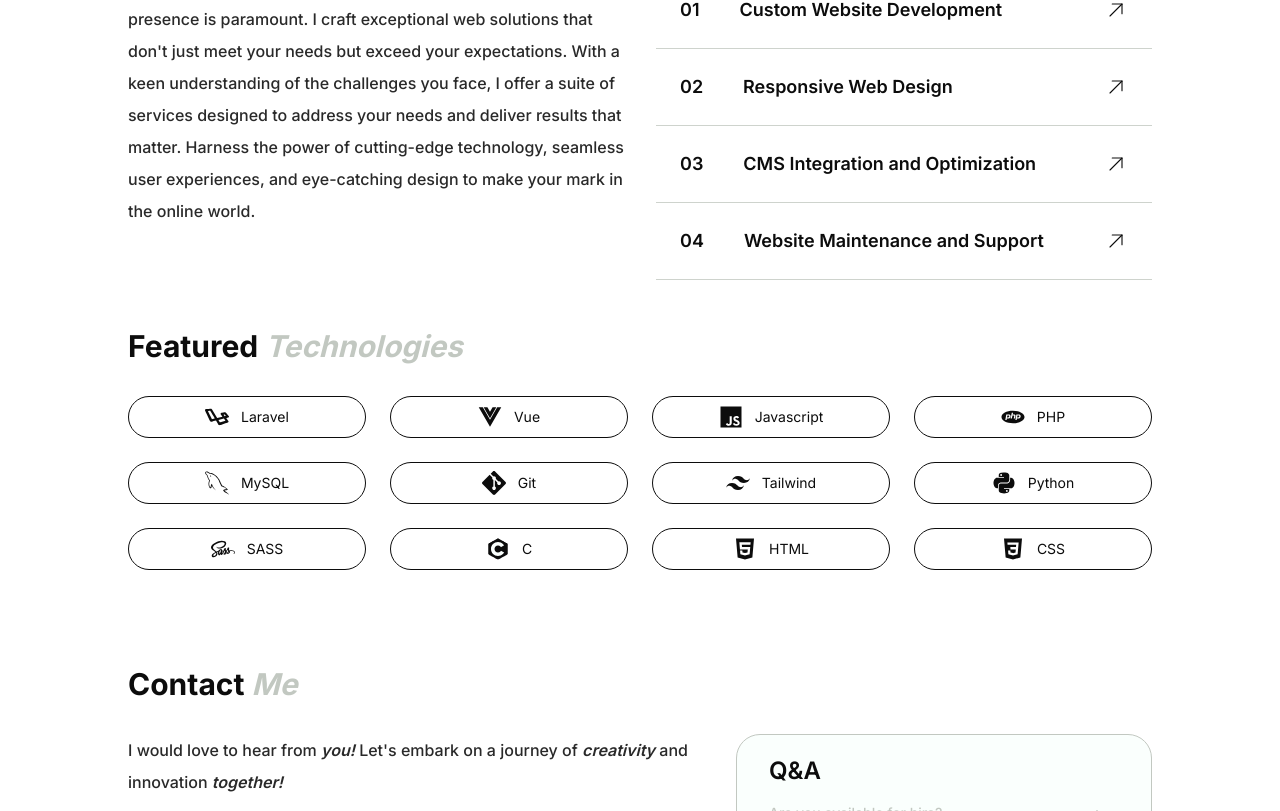
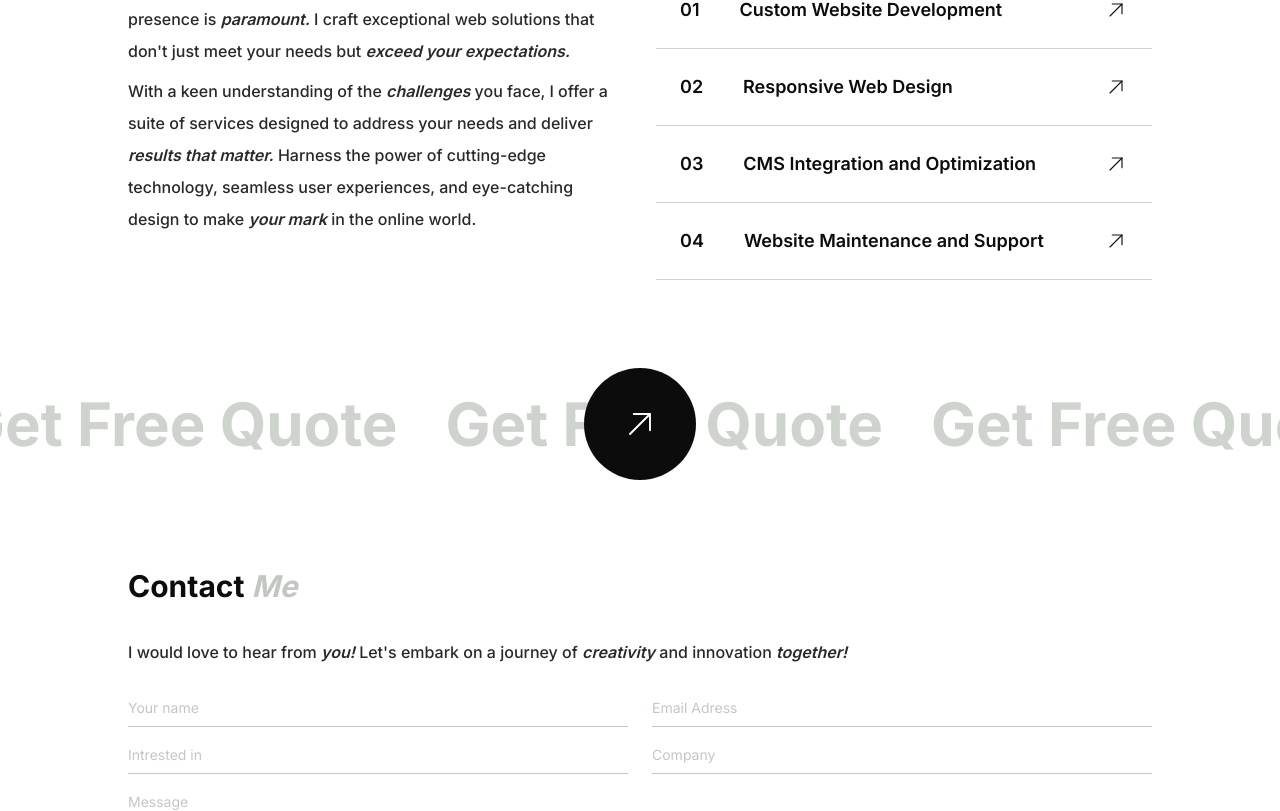
Before and after one commit to Abdallah01win/Portfolio, a Vue app: page / in a window 1280 px wide. Shown: the part 1929-2740 px from the top of the page. Built offline with nearby package versions, Linux system fonts and the light colour scheme.

Commit message:
build and style text row component

```diff
--- a/src/components/Contact.vue
+++ b/src/components/Contact.vue
@@ -3,14 +3,14 @@ import ArrowUp from "./icons/ArrowUp.vue";
 import FAQSection from "./FAQSection.vue";
 </script>
 <template>
-  <section class="xl:max-w-[1024px] mx-auto my-24">
+  <section class="xl:max-w-[1024px] mx-auto mb-24">
     <h2 class="text-3xl font-bold mb-8">
       <span>Contact </span>
       <span class="text-myGray-500 italic">Me</span>
     </h2>
     <div class="rounded-3xl ">
       <div class="grid grid-cols-7 gap-x-10 ">
-        <form action="#" method="post" class="flex flex-col gap-y-2.5 col-span-4">
+        <form action="#" method="post" class="flex flex-col gap-y-2.5 col-span-7">
           <div class="mb-3">
             <p class="leading-8 text-base text-myDark-400">I would love to hear from <span
                 class="italic font-semibold">you!</span>
@@ -43,7 +43,7 @@ import FAQSection from "./FAQSection.vue";
         </form>
 
         <div class="col-span-3">
-          <FAQSection />
+          <!-- <FAQSection /> -->
         </div>
       </div>
     </div>
--- a/src/components/FAQSection.vue
+++ b/src/components/FAQSection.vue
@@ -1,11 +1,11 @@
 <script setup>
-import { ref, computed } from 'vue'
+import { ref } from 'vue'
+import ArrowUp from './icons/ArrowUp.vue';
 const questions = ref([
   { question: "Are you available for hire?", answer: "Lorem ipsum dolor sit amet consectetur adipisicing elit. Itaque velit dolorem reiciendis possimus ipsum sit rerum aspernatur provident dignissimos id?", isOpen: false },
   { question: "What technologies do you use?", answer: "Lorem ipsum dolor sit amet consectetur adipisicing elit. Itaque velit dolorem reiciendis possimus ipsum sit rerum aspernatur provident dignissimos id?", isOpen: false },
   { question: "Question 3", answer: "Answer 3", isOpen: false },
   { question: "Question 4", answer: "Answer 4", isOpen: false },
-  { question: "Question 5", answer: "Answer 5", isOpen: false },
 ]);
 
 const toggleAccordion = (index) => {
@@ -13,6 +13,11 @@ const toggleAccordion = (index) => {
     q.isOpen = i === index ? !q.isOpen : false;
   });
 };
+
+const showDescription = ref([])
+for (let i = 0; i < questions.length; i++) {
+  showDescription.value.push(false);
+}
 </script>
 
 <template>
@@ -35,4 +40,38 @@ const toggleAccordion = (index) => {
       </div>
     </div>
   </div>
+
+  <!-- <div class="text-lg font-semibold">
+    <div v-for="(question, index) in questions" :key="question"
+      :class="[index === questions.length - 1 ? 'border-b' : '']" class="border-t border-myGray-500/80 py-6 px-6">
+      <div class="flex items-center justify-between ">
+        <div class="flex items-center gap-x-10">
+          <div><span v-if="index < 9">0</span>{{ index + 1 }}</div>
+          <div>{{ question.question }}</div>
+        </div>
+        <div class="cursor-pointer transition-all duration-[0.3s]"
+          @click="showDescription[index] = !showDescription[index]" :class="{ 'rotate-90': showDescription[index] }">
+          <ArrowUp class="w-6" />
+        </div>
+      </div>
+      <div class="text-myGray-200 text-sm font-normal leading-6"
+        :class="['description', { show: showDescription[index] }]">
+        {{ question.answer }}
+      </div>
+    </div>
+  </div> -->
 </template>
+
+<style scoped>
+.description {
+  height: 0;
+  margin-top: 0px;
+  overflow: hidden;
+  transition: height, margin-top 0.3s ease;
+}
+
+.description.show {
+  height: fit-content;
+  margin-top: 16px;
+}
+</style>
--- a/src/components/Services.vue
+++ b/src/components/Services.vue
@@ -38,11 +38,17 @@ for (let i = 0; i < services.length; i++) {
         <div class="grid grid-cols-2 gap-x-8">
             <div>
                 <p class="leading-8 text-base text-myDark-400 mb-2">In today's fast-paced digital landscape, a captivating
-                    online presence is paramount. I craft exceptional web solutions that don't just meet your needs but
-                    exceed your expectations. With
-                    a keen understanding of the challenges you face, I offer a suite of services designed to address your
-                    needs and deliver results that matter. Harness the power of cutting-edge technology, seamless user
-                    experiences, and eye-catching design to make your mark in the online world.</p>
+                    online presence is <span class="italic font-semibold">paramount.</span> I craft exceptional web
+                    solutions that don't just meet your needs but
+                    <span class="italic font-semibold">exceed your expectations.</span>
+                </p>
+                <p class="leading-8 text-base text-myDark-400 mb-2">With
+                    a keen understanding of the <span class="italic font-semibold">challenges</span> you face, I offer a
+                    suite of services designed to address your
+                    needs and deliver <span class="italic font-semibold">results that matter.</span> Harness the power of
+                    cutting-edge technology, seamless user
+                    experiences, and eye-catching design to make <span class="italic font-semibold">your mark</span> in the
+                    online world.</p>
 
                 <!-- <RouterLink to="about"
                     class="w-fit rounded-full py-2 px-10 bg-myDark-100 text-myWhite flex items-center gap-x-2">
@@ -62,13 +68,14 @@ for (let i = 0; i < services.length; i++) {
                             <div><span v-if="index < 9">0</span>{{ index + 1 }}</div>
                             <div>{{ service.title }}</div>
                         </div>
-                        <div class="cursor-pointer" @click="showDescription[index] = !showDescription[index]"
-                            :class="['transition-all duration-[0.3s]', { 'rotate-90': showDescription[index] }]">
+                        <div class="cursor-pointer transition-all duration-[0.3s]"
+                            @click="showDescription[index] = !showDescription[index]"
+                            :class="{ 'rotate-90': showDescription[index] }">
                             <ArrowUp class="w-6" />
                         </div>
                     </div>
                     <div class="text-myGray-200 text-sm font-normal leading-6"
-                        :class="['navigation', { show: showDescription[index] }]">
+                        :class="['description', { show: showDescription[index] }]">
                         {{ service.description }}
                     </div>
                 </div>
@@ -78,15 +85,14 @@ for (let i = 0; i < services.length; i++) {
 </template>
 
 <style scoped>
-.navigation {
+.description {
     height: 0;
     margin-top: 0px;
     overflow: hidden;
     transition: height, margin-top 0.3s ease;
 }
 
-.navigation.show {
+.description.show {
     height: fit-content;
     margin-top: 16px;
-}
-</style>
+}</style>
--- /dev/null
+++ b/src/components/TextRow.vue
@@ -0,0 +1,24 @@
+<script setup>
+import ArrowUp from '../components/icons/ArrowUp.vue';
+</script>
+
+<template>
+    <div class="py-24 my-12 overflow-hidden relative flex items-center">
+        <div class="text-6xl font-bold text-myGray-500/80 absolute top-[50%] left-[-5%] translate-y-[-50%] w-[200%]">
+            <div>
+                <span class="px-6">Get Free Quote</span>
+                <span class="px-6">Get Free Quote</span>
+                <span class="px-6">Get Free Quote</span>
+                <span class="px-6">Get Free Quote</span>
+                <span class="px-6">Get Free Quote</span>
+            </div>
+        </div>
+
+        <div
+            class="bg-myDark-100 text-white rounded-full p-14 absolute top-[50%] left-[50%] translate-x-[-50%] translate-y-[-50%]">
+            <div class="absolute top-[50%] left-[50%] translate-x-[-50%] translate-y-[-50%]">
+                <ArrowUp class="w-10 fill-myWhite" />
+            </div>
+        </div>
+    </div>
+</template>
--- a/src/views/HomeView.vue
+++ b/src/views/HomeView.vue
@@ -5,6 +5,7 @@ import Projects from '../components/Projects.vue';
 import TechStack from '../components/TechStack.vue';
 import Services from '../components/Services.vue';
 import Contact from '../components/Contact.vue';
+import TextRow from '../components/TextRow.vue';
 </script>
 
 <template>
@@ -12,55 +13,9 @@ import Contact from '../components/Contact.vue';
     <Hero />
     <Projects />
     <AboutMe />
-    <!-- <div class="orbit">
-
-      <ul class="orbit-wrap">
-
-        <li class="orbit-center">
-          <i class="orbit-center__icon fa fa-code"></i>
-        </li>
-
-        <li>
-          <ul class="ring-0">
-            <li><i class="orbit-icon fa fa-git"></i></li>
-            <li><i class="orbit-icon fa fa-free-code-camp"></i></li>
-            <li><i class="orbit-icon fa fa-meetup"></i></li>
-            <li><i class="orbit-icon fa fa-codepen"></i></li>
-          </ul>
-        </li>
-
-        <li>
-          <ul class="ring-1">
-            <li><i class="orbit-icon fa fa-podcast"></i></li>
-            <li><i class="orbit-icon fa fa-css3"></i></li>
-            <li><i class="orbit-icon fa fa-html5"></i></li>
-          </ul>
-        </li>
-        <li>
-          <ul class="ring-2">
-            <li><i class="orbit-icon fa fa-windows"></i></li>
-            <li><i class="orbit-icon fa fa-safari"></i></li>
-            <li><i class="orbit-icon fa fa-edge"></i></li>
-            <li><i class="orbit-icon fa fa-linux"></i></li>
-            <li><i class="orbit-icon fa fa-apple"></i></li>
-            <li><i class="orbit-icon fa fa-chrome"></i></li>
-            <li><i class="orbit-icon fa fa-android"></i></li>
-            <li><i class="orbit-icon fa fa-firefox"></i></li>
-          </ul>
-        </li>
-        <li>
-          <ul class="ring-3">
-            <li><i class="orbit-icon fa fa-coffee"></i></li>
-            <li><i class="orbit-icon fa fa-terminal"></i></li>
-            <li><i class="orbit-icon fa fa-heart-o"></i></li>
-          </ul>
-        </li>
-
-      </ul>
-
-    </div> -->
     <Services />
-    <TechStack />
+    <!-- <TechStack /> -->
+    <TextRow />
     <Contact />
   </main>
 </template>
```
